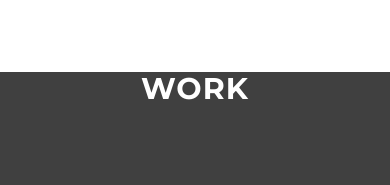
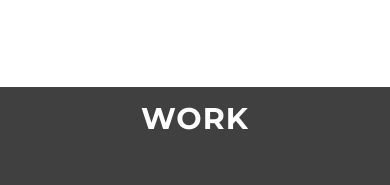
Before and after one commit to TheCodingCarlson/portfolio, a plain HTML site: page index.html in a window 390 px wide. Shown: the part 1105-1290 px from the top of the page. Drawn offline with Linux system fonts and the light colour scheme.

Commit message:
adding responsive design

```diff
--- a/css/grayscale.css
+++ b/css/grayscale.css
@@ -324,6 +324,15 @@ ul.banner-social-buttons {
     ul.banner-social-buttons li:last-child {
         margin-bottom: 0;
     }
+
+    .project-img {
+        margin-bottom: 15px;
+    }
+
+    #work {
+        margin-top: 15px;
+        margin-bottom: -20px;
+    }
 }
 
 footer {
--- a/index.html
+++ b/index.html
@@ -106,7 +106,7 @@
     <section id="work" class="content-section text-center">
         <div class="download-section">
             <div class="container">
-                    <h2>Work</h2>
+                    <h2 id="work">Work</h2>
                     <div class="project-row row">
                         <div class="col-md-5">
                             <a href="http://thecodingcarlson.github.io/Hangman/"><img class="img-responsive project-img grayscale" src="img/hangman.png" /></a>
```
